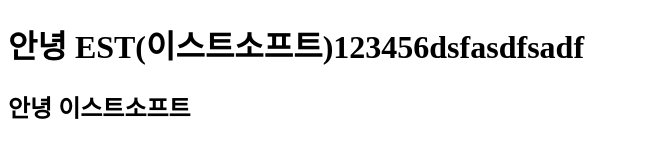
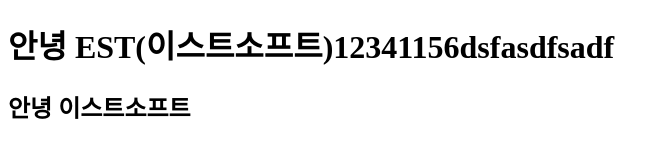
Before and after one commit to gksd222-dev/EST-16, a plain HTML site: page up/index.html in a window 1280 px wide. Shown: the whole page, without its empty margins (0-669 px from the left). Drawn offline with Linux system fonts and the light colour scheme.

Commit message:
08/20 첫번째 커밋입니다.

```diff
--- a/up/index.html
+++ b/up/index.html
@@ -7,7 +7,7 @@
 </head>
 <body>
 
-    <h1>안녕 EST(이스트소프트)123456dsfasdfsadf</h1>
+    <h1>안녕 EST(이스트소프트)12341156dsfasdfsadf</h1>
     <h2>안녕 이스트소프트</h2>
 
 </body>
```
